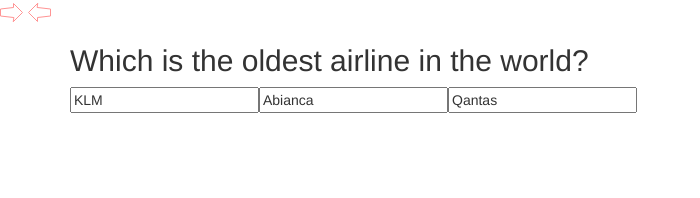
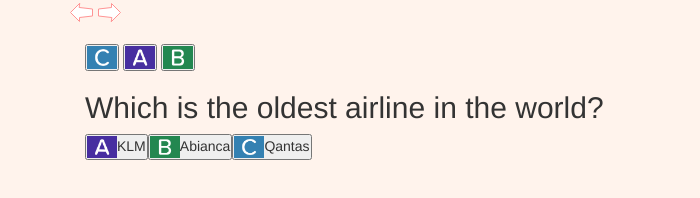
Before and after one commit to aledriandev/ABC-quiz-1, a plain HTML site: page index.html in a window 1280 px wide. Shown: the whole page, without its empty margins (0-700 px from the left). Drawn offline with nearby package versions, Linux system fonts and the light colour scheme.

Commit message:
Reestructurando

```diff
--- a/assets/css/style.css
+++ b/assets/css/style.css
@@ -1 +1,14 @@
 /*  */
+*{
+    margin: 0 auto;
+    padding: 0;
+    box-sizing: border-box;
+}
+
+body{
+    background-color: #fff3ec;
+}
+
+.letter{
+    width: 30px;
+}
--- a/assets/js/main.js
+++ b/assets/js/main.js
@@ -27,21 +27,25 @@ const app = {
             return Math.random() - 0.5
         });
         // console.log(choice);
-        // for(let i in app.allQuestions){
+        const letters = ['assets/img/a.gif' ,'assets/img/b.gif' ,'assets/img/c.gif' ];
         let h2 = document.createElement('h2');
         h2.innerHTML = app.allQuestions['question'+app.num].question;
         let divChoices = document.createElement('div');
         for(let j in app.allQuestions['question'+app.num].choices){
             let Qchoices = app.allQuestions['question'+app.num].choices;
-            let input = document.createElement('input');
-                input
-            // console.log(Qchoices[choice[j]]);
-            input.setAttribute('value',Qchoices[choice[j]]);
-            divChoices.appendChild(input);
+            let options = document.createElement('button');
+            let optionsLetter = document.createElement('img');
+                optionsLetter.src = letters[j];
+                optionsLetter.setAttribute('class','letter');
+            let optionsText = document.createTextNode(Qchoices[choice[j]]);
+
+            options.appendChild(optionsLetter);
+            options.appendChild(optionsText);
+
+            divChoices.appendChild(options);
         }
         divQuestion.appendChild(h2);
         divQuestion.appendChild(divChoices);
-        // }
         $('#game').append(divQuestion);
     },
     next: function () {
--- a/index.html
+++ b/index.html
@@ -14,10 +14,17 @@
 </head>
 <body>
 
-    <section id="abc-game">
+    <section class="container" id="abc-game">
+        <span id=""><img id="prev" src="assets/img/left.svg" alt=""></span>
         <span id=""><img id="next" src="assets/img/right.svg" alt=""></span>
-        <span id=""><img id="prev" src="assets/img/left.svg" alt=""></span>
-        <div class="container" id="game"></div>
+        <div class="container" id="game">
+            <h2 id="question"></h2>
+            <div id="choices">
+                <button class="choice" id="option1"><img class="letter" src="assets/img/c.gif" alt=""></button>
+                <button class="choice" id="option2"><img class="letter" src="assets/img/a.gif" alt=""></button>
+                <button class="choice" id="option3"><img class="letter" src="assets/img/b.gif" alt=""></button>
+            </div>
+        </div>
     </section>
 
 
```
Also changed, not shown: assets/img/a.gif (added), assets/img/a.png (added), assets/img/b.gif (added), assets/img/c.gif (added).
